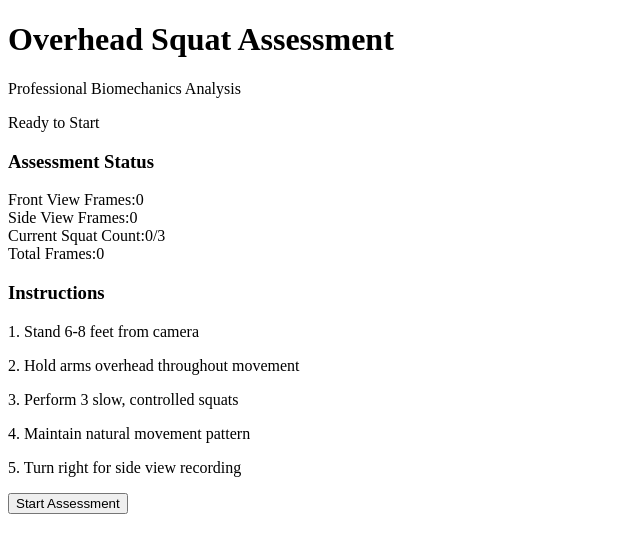
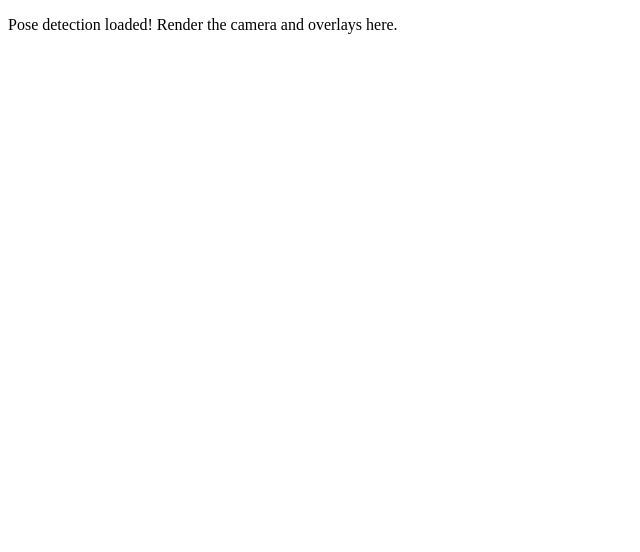
Before and after one commit to SpeedyBabyJ/picklerx-remake, a Next.js app: page / in a window 1280 px wide. Shown: the top 552 px of the page, without its empty margins (0-640 px from the left). Built offline with nearby package versions, Linux system fonts and the light colour scheme.

Commit message:
Fix Vercel crash by isolating pose-detection in client-only component

```diff
--- a/app/page.tsx
+++ b/app/page.tsx
@@ -1,12 +1,13 @@
-export const dynamic = "force-dynamic";
 'use client';
 import React from 'react';
-import OverheadSquatAssessment from '../src/components/OverheadSquatAssessment';
+import ClientOnlyAssessment from '../src/components/ClientOnlyAssessment';
+
+export const dynamic = 'force-dynamic';
 
 export default function Home() {
   return (
     <main>
-      <OverheadSquatAssessment onAssessmentComplete={() => {}} />
+      <ClientOnlyAssessment />
     </main>
   );
 }
--- /dev/null
+++ b/src/components/ClientOnlyAssessment.tsx
@@ -0,0 +1,23 @@
+"use client";
+
+import React, { useState, useEffect } from 'react';
+
+export default function ClientOnlyAssessment() {
+  const [poseDetection, setPoseDetection] = useState<any>(null);
+
+  useEffect(() => {
+    import('@tensorflow-models/pose-detection').then((mod) => {
+      setPoseDetection(mod);
+      // You can now safely use poseDetection.createDetector() here if needed
+    });
+  }, []);
+
+  if (!poseDetection) return <div>Loading Pose Detection...</div>;
+
+  return (
+    <div>
+      {/* Replace this with actual camera and overlay logic */}
+      <p>Pose detection loaded! Render the camera and overlays here.</p>
+    </div>
+  );
+}
```
